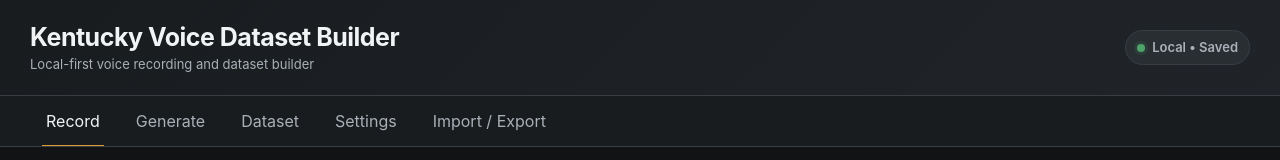
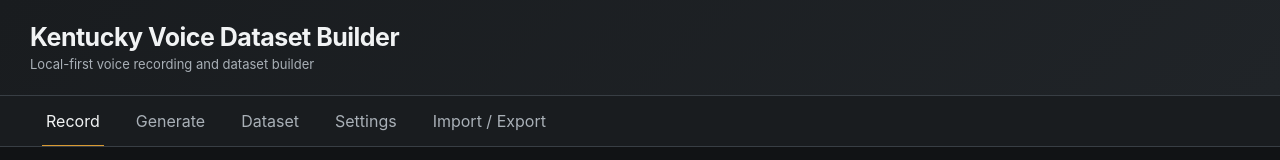
Before and after one commit to mds041703/kentucky-voice-dataset-builder, a plain HTML site: page kentucky-voice-dataset-builder/index.html in a window 1280 px wide. Shown: the top 160 px of the page. Drawn offline with Linux system fonts and the light colour scheme.

Commit message:
Remove app status section from index.html

```diff
--- a/kentucky-voice-dataset-builder/index.html
+++ b/kentucky-voice-dataset-builder/index.html
@@ -42,17 +42,6 @@
         </div>
 
 
-        <div class="app-status">
-
-            <span
-                id="storage-status"
-                class="status-indicator"
-                aria-live="polite"
-            >
-                Local
-            </span>
-
-        </div>
 
     </header>
 
```
